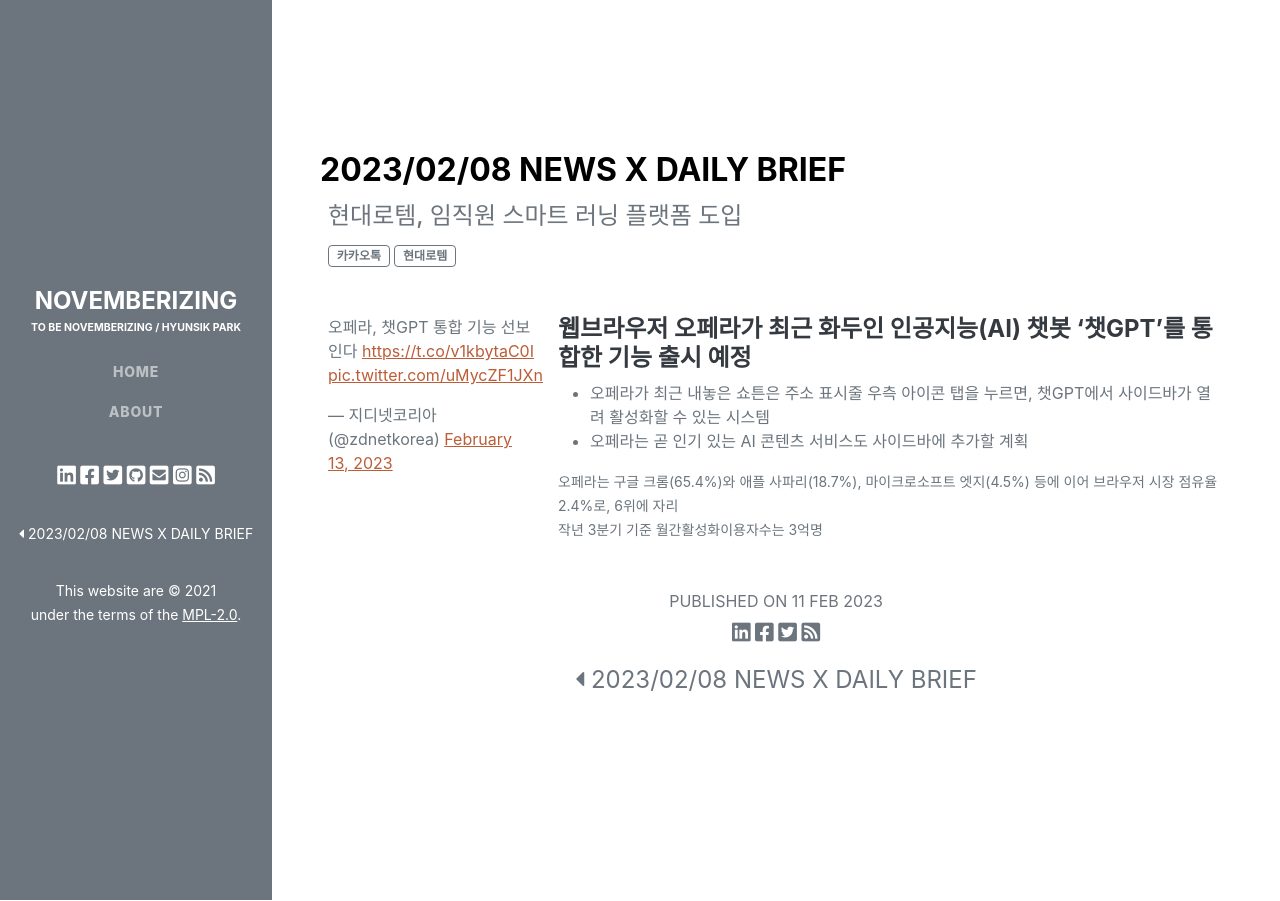
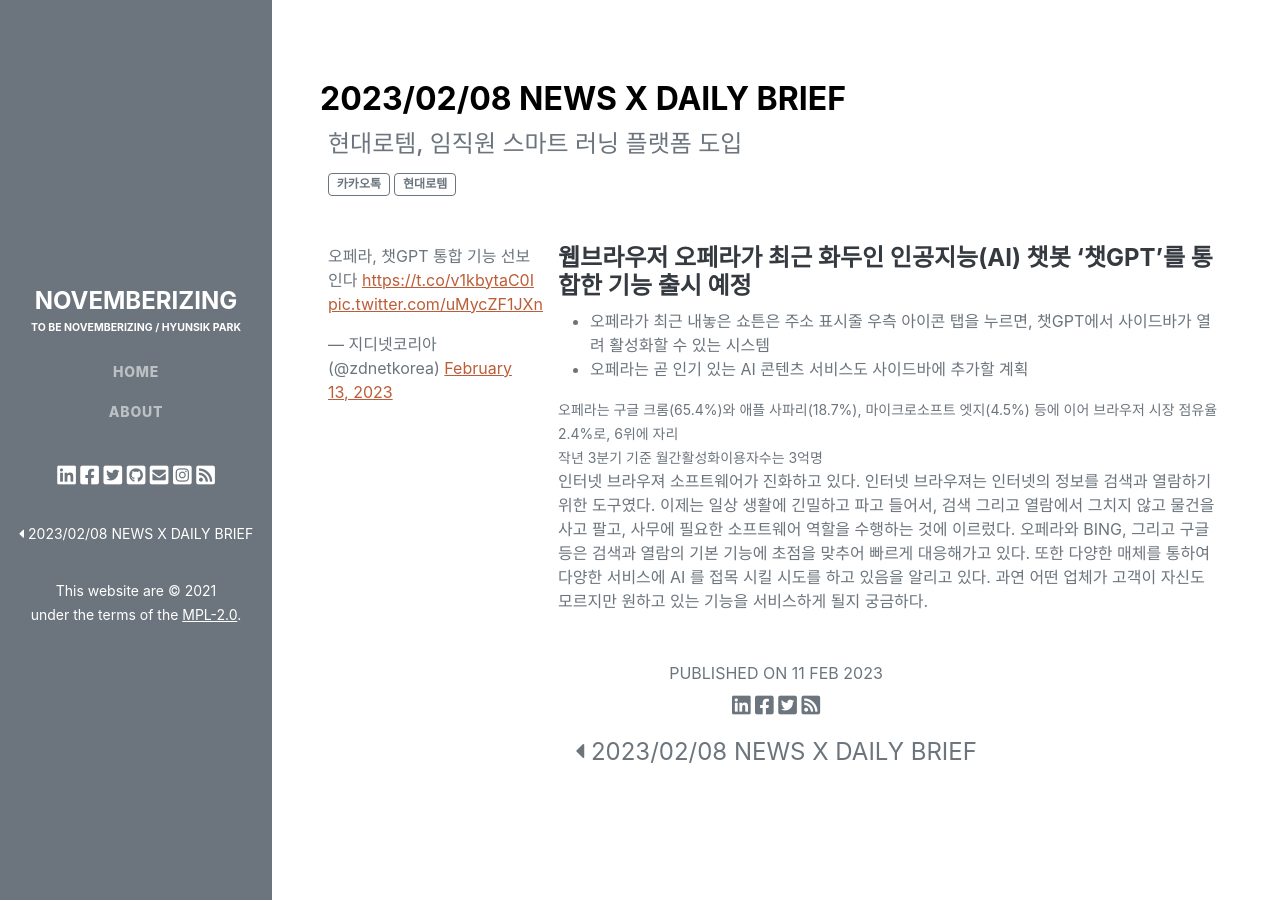
Before and after one commit to novemberizing/novemberizing.github.io, a Jekyll site: the page built from _posts/2023-02-13-TwitterBrief20230213.md, in a window 1280 px wide. Built offline with Jekyll 4.4.1, drawn with Linux system fonts in a browser that asks for light colours; comment, search, counter and statistics services are not loaded.

Commit message:
업데이트

```diff
--- a/_posts/2023-02-13-TwitterBrief20230213.md
+++ b/_posts/2023-02-13-TwitterBrief20230213.md
@@ -20,5 +20,8 @@
         </ul>
         <small>오페라는 구글 크롬(65.4%)와 애플 사파리(18.7%), 마이크로소프트 엣지(4.5%) 등에 이어 브라우저 시장 점유율 2.4%로, 6위에 자리</small><br />
         <small>작년 3분기 기준 월간활성화이용자수는 3억명</small><br />
+        <comment>
+            인터넷 브라우져 소프트웨어가 진화하고 있다. 인터넷 브라우져는 인터넷의 정보를 검색과 열람하기 위한 도구였다. 이제는 일상 생활에 긴밀하고 파고 들어서, 검색 그리고 열람에서 그치지 않고 물건을 사고 팔고, 사무에 필요한 소프트웨어 역할을 수행하는 것에 이르렀다. 오페라와 BING, 그리고 구글 등은 검색과 열람의 기본 기능에 초점을 맞추어 빠르게 대응해가고 있다. 또한 다양한 매체를 통하여 다양한 서비스에 AI 를 접목 시킬 시도를 하고 있음을 알리고 있다. 과연 어떤 업체가 고객이 자신도 모르지만 원하고 있는 기능을 서비스하게 될지 궁금하다.
+        </comment>
     </div>
 </div>
```
